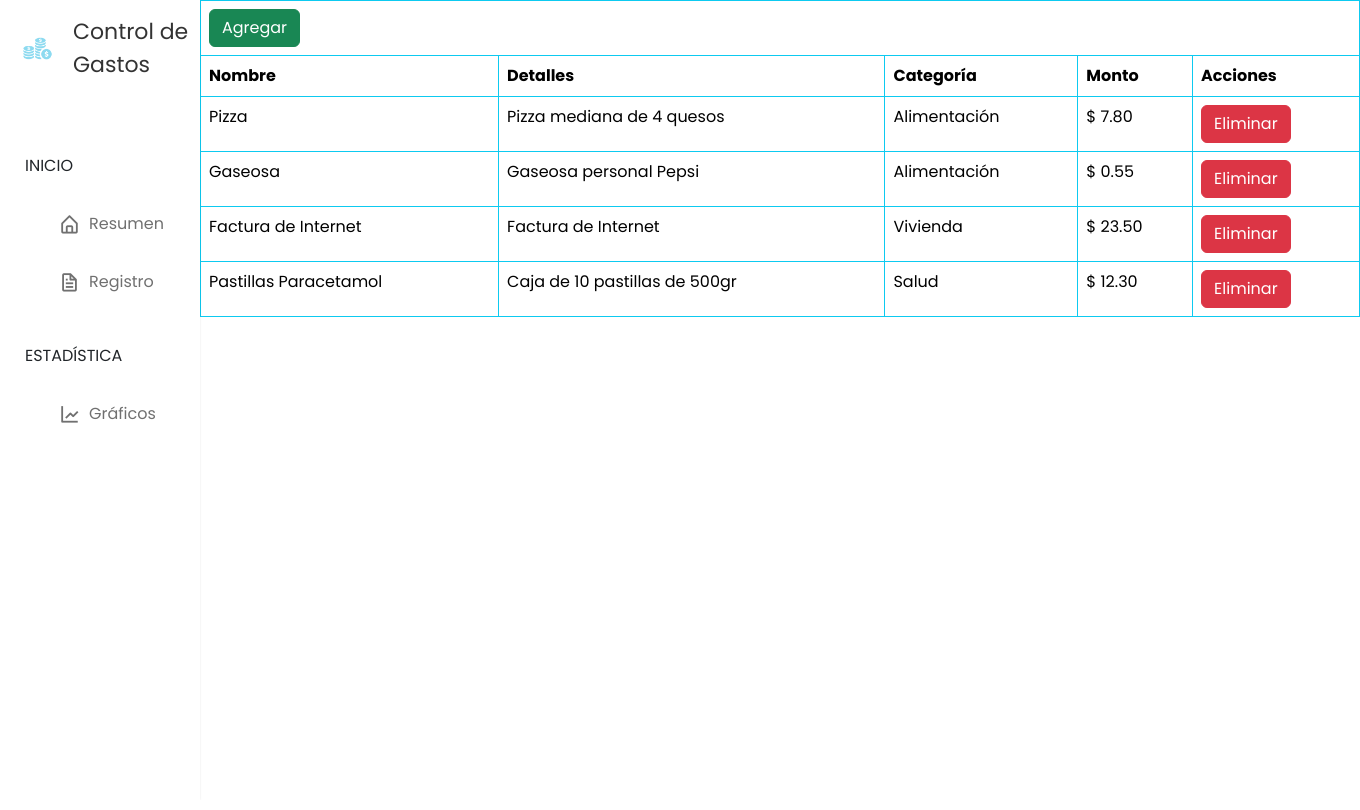
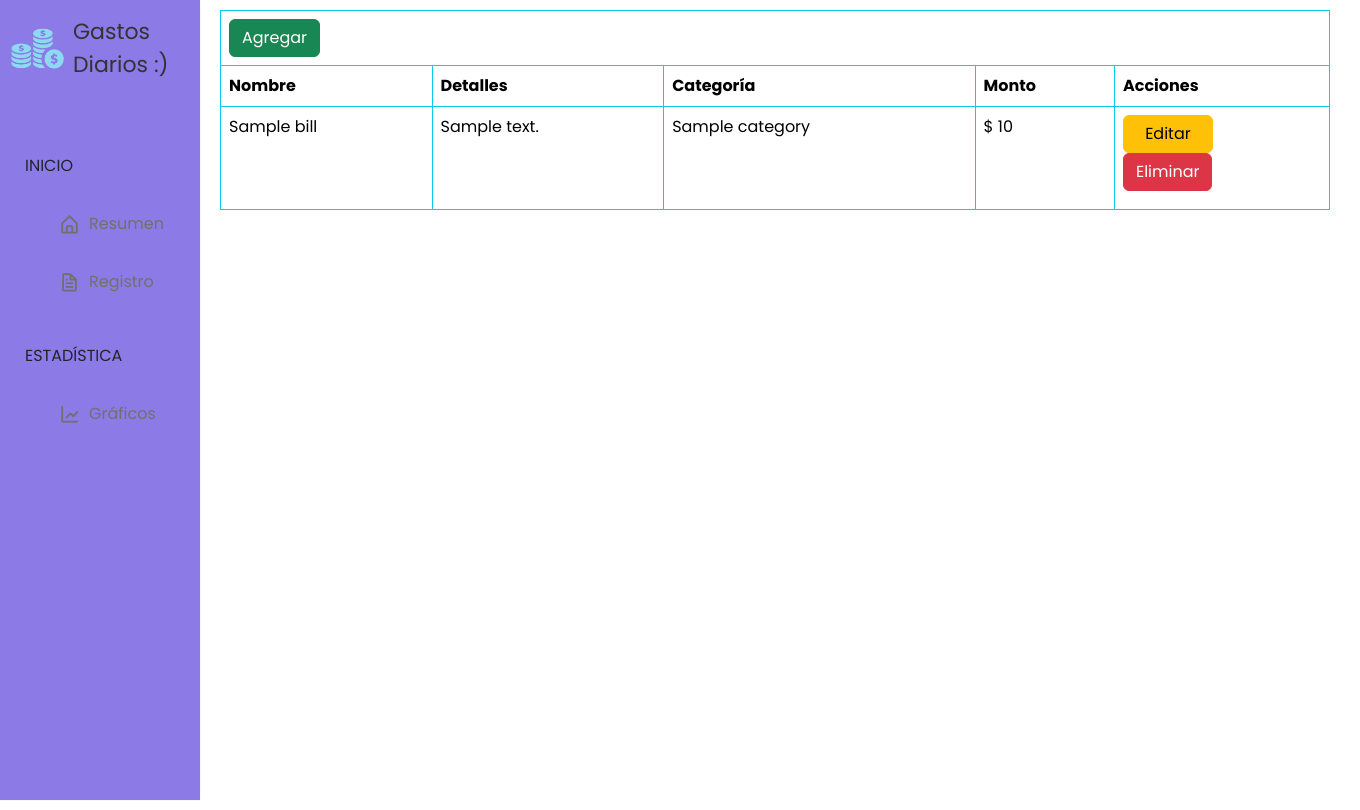
Before and after one commit to Diego-unemi/App-Control-de-Gastos-Personales, a Flask app: template templates/record.html in a window 1360 px wide. Before the commit the page ends 423 px from the top, so only its background shows below. Run offline with Flask 3, Linux system fonts and the light colour scheme; the template is opened without the code that fills it: values that come from a table or form of the project are taken from there, most other values are stand-ins (such as "Sample title", 1, 10 or a date in 2020); some libraries are stand-ins or nearby versions.

Commit message:
Add files via upload

```diff
--- a/app.py
+++ b/app.py
@@ -3,7 +3,7 @@ from flask_sqlalchemy import SQLAlchemy
 from datetime import datetime
 
 app = Flask(__name__)
-app.config['SQLALCHEMY_DATABASE_URI'] = 'sqlite:///C:/Users/Usuario/Desktop/App-Control-de-Gastos-Personales/data.db'
+app.config['SQLALCHEMY_DATABASE_URI'] = 'sqlite:///C:/Users/newco/OneDrive/Escritorio/ProyectoED/data.db'
 app.config['SQLALCHEMY_TRACK_MODIFICATIONS'] = False
 db = SQLAlchemy(app)
 app.app_context().push()
@@ -22,18 +22,22 @@ class Bill(db.Model):
 @app.route('/')
 def home():
     bills = Bill.query.order_by(Bill.date.asc()).all()
-    total=0
-    for bill in bills:
+    today = datetime.now().date()
+    bills_today = [bill for bill in bills if bill.date.date() == today]
+    total = 0
+    for bill in bills_today:
         total += float(bill.amount)
     total = round(total, 2)
     total = '{:.2f}'.format(total)
-    return render_template('index.html', bills=bills, total=total)
+    return render_template('index.html', bills_today=bills_today, total=total)
 
 
 @app.route('/registro')
 def registro():
     bills = Bill.query.order_by(Bill.date.asc()).all()
-    return render_template('record.html', bills=bills)
+    today = datetime.now().date()
+    bills_today = [bill for bill in bills if bill.date.date() == today]
+    return render_template('record.html', bills_today=bills_today)
 
 
 @app.route('/add', methods=['POST'])
@@ -57,6 +61,23 @@ def eliminar():
     return redirect('/registro')
 
 
+@app.route('/edit', methods=['POST'])
+def editar():
+    bill_id = request.form.get('bill_id')
+    print(bill_id)
+    new_name = request.form.get('new_nombre')
+    new_description = request.form.get('new_descripcion')
+    new_category = request.form.get('new_categoria')
+    new_amount = request.form.get('new_monto')
+    bill = db.session.query(Bill).filter(Bill.id == bill_id).first()
+    bill.name = new_name
+    bill.description = new_description
+    bill.category = new_category
+    bill.amount = new_amount
+    db.session.commit()
+    return redirect('/registro')
+
+
 @app.route('/graficos')
 def graficos():
     return render_template('graphics.html')
--- a/static/styles.css
+++ b/static/styles.css
@@ -10,7 +10,7 @@
 
 body {
   min-height: 100vh;
-  background: #eef5fe;
+  background: #7f8fa6;
 }
 
 /* Pre css */
@@ -26,8 +26,8 @@ body {
 }
 
 .nav_image img {
-  height: 35px;
-  width: 35px;
+  height: 65px;
+  width: 65px;
   border-radius: 50%;
   object-fit: cover;
 }
@@ -40,7 +40,7 @@ body {
   height: 100%;
   width: 200px;
   /* Ajusta el ancho según tus necesidades */
-  background: #fff;
+  background: #8c7ae6;
   padding: 15px 10px;
   box-shadow: 0 0 2px rgba(0, 0, 0, 0.1);
   transition: all 0.4s ease;
@@ -173,7 +173,7 @@ body {
   padding-top: 15px;
   margin-top: 15px;
   gap: 15px;
-  border-top: 2px solid rgba(0, 0, 0, 0.1);
+  border-top: 3px solid black;
 }
 
 .sidebar_profile .name {
@@ -194,7 +194,7 @@ body {
   top: 0;
   left: 60%;
   transform: translateX(-50%);
-  background: #fff;
+  background: #dcdde1;
   padding: 10px 20px;
   border-radius: 0 0 8px 8px;
   justify-content: space-between;
@@ -299,3 +299,30 @@ body {
   padding: 15px 20px;
   min-width: 100px;
 }
+
+.resume {
+  margin-left: 200px;
+}
+.resume h1{
+  margin-left: 20px;
+  margin-top: 10px;
+}
+.resume table{
+  margin-left: 50px;
+  margin-top: 30px;
+  width: 600px;
+  height: 200px;
+}
+
+.record {
+  margin-left: 200px;
+}
+.record table {
+  margin-left: 20px;
+  margin-top: 10px;
+  width: 1110px;
+  height: 200px;
+}
+.record .btn-warning{
+  width: 90px;
+}
--- a/templates/index.html
+++ b/templates/index.html
@@ -1,7 +1,7 @@
 {% extends 'layout.html' %}
 {% block body %}
-<div class="content" style="margin-left: 200px;">
 <div class="resume">
+    <h1 class="display-6">Hoy</h1>
     <table class="table table-bordered border-info">
         <thead>
             <tr>
@@ -11,7 +11,7 @@
             </tr>
         </thead>
         <tbody>
-            {% for bill in bills %}
+            {% for bill in bills_today %}
             <tr>
                 <td>{{ bill.name }}</td>
                 <td>{{ bill.description }}</td>
--- a/templates/layout.html
+++ b/templates/layout.html
@@ -27,7 +27,7 @@
       <span class="nav_image">
         <img src="/static/icon.png" />
       </span>
-      <span class="logo_name">Control de Gastos</span>
+      <span class="logo_name">Gastos Diarios :)</span>
     </div>
     <div class="menu_container">
       <!-- Agrega un contenedor para los elementos del menú -->
--- a/templates/record.html
+++ b/templates/record.html
@@ -1,11 +1,10 @@
 {% extends 'layout.html' %}
 {% block body %}
-<div class="content" style="margin-left: 200px;">
-  <div class="resume">
+<div class="record">
       <table class="table table-bordered border-info">
           <thead>
               <tr>
-                <th colspan="5"><button class="btn btn-success" type="button" data-bs-toggle="modal" data-bs-target="#modal1">Agregar</button></th>
+                <th colspan="5"><button class="btn btn-success" type="button" data-bs-toggle="modal" data-bs-target="#modalA">Agregar</button></th>
               </tr>
               <tr>
                   <th scope="col">Nombre</th>
@@ -16,13 +15,56 @@
               </tr>
           </thead>
           <tbody>
-              {% for bill in bills %}
+              {% for bill in bills_today %}
               <tr>
                   <td>{{ bill.name }}</td>
                   <td>{{ bill.description }}</td>
                   <td>{{ bill.category }}</td>
                   <td>$ {{ bill.amount }}</td>
                   <td>
+                    <button class="btn btn-warning" type="button" data-bs-toggle="modal" data-bs-target="#modal{{ bill.id }}">Editar</button>
+                    <!-- Modal del botón de editar -->
+                    <div class="modal fade" id="modal{{ bill.id }}" tabindex="-1" aria-labelledby="exampleModalLabel" aria-hidden="true">
+                      <div class="modal-dialog">
+                        <div class="modal-content">
+                          <div class="modal-header">
+                            <h5 class="modal-title" id="exampleModalLabel">Editar Gasto</h5>
+                            <button type="button" class="btn-close" data-bs-dismiss="modal" aria-label="Close"></button>
+                          </div>
+                          <div class="modal-body">
+                            <form action="{{ url_for('editar') }}" method="post">
+                              <input type="hidden" value="{{ bill.id }}" name="bill_id">
+                              <div class="mb-3">
+                                <label for="name" class="form-label">Nuevo nombre</label>
+                                <input type="text" class="form-control" name="new_nombre">
+                              </div>
+                              <div class="mb-3">
+                                <label for="description" class="form-label">Nueva descripción</label>
+                                <input type="text" class="form-control" name="new_descripcion">
+                              </div>
+                              <div class="mb-3">
+                                <label for="categoria" class="form-label">Nueva categoría</label>
+                                <select name="new_categoria" class="form-select">
+                                  <option selected>-------</option>
+                                  <option value="Vivienda">Vivienda</option>
+                                  <option value="Alimentación">Alimentación</option>
+                                  <option value="Entretenimiento">Entretenimiento</option>
+                                  <option value="Salud">Salud</option>
+                                  <option value="Otros">Otros</option>
+                                </select>
+                              </div>
+                              <div class="mb-3">
+                                <label for="amount" class="form-label">Nuevo monto</label>
+                                <input type="text" class="form-control" name="new_monto">
+                              </div>
+                              <div class="modal-footer">
+                                <input type="submit" value="Guardar" class="btn btn-success">
+                              </div>
+                            </form>
+                          </div>
+                        </div>
+                      </div>
+                    </div>
                     <form action="{{ url_for('eliminar') }}" method="post">
                       <button value="{{ bill.id }}" name="bill-id" class="btn btn-danger">Eliminar</button>
                     </form>
@@ -33,7 +75,9 @@
       </table>
   </div>
 
-  <div class="modal fade" id="modal1" tabindex="-1" aria-labelledby="exampleModalLabel" aria-hidden="true">
+  <!-- Modal del botón de agregar -->
+
+  <div class="modal fade" id="modalA" tabindex="-1" aria-labelledby="exampleModalLabel" aria-hidden="true">
     <div class="modal-dialog">
       <div class="modal-content">
         <div class="modal-header">
```
Also changed, not shown: data.db.
